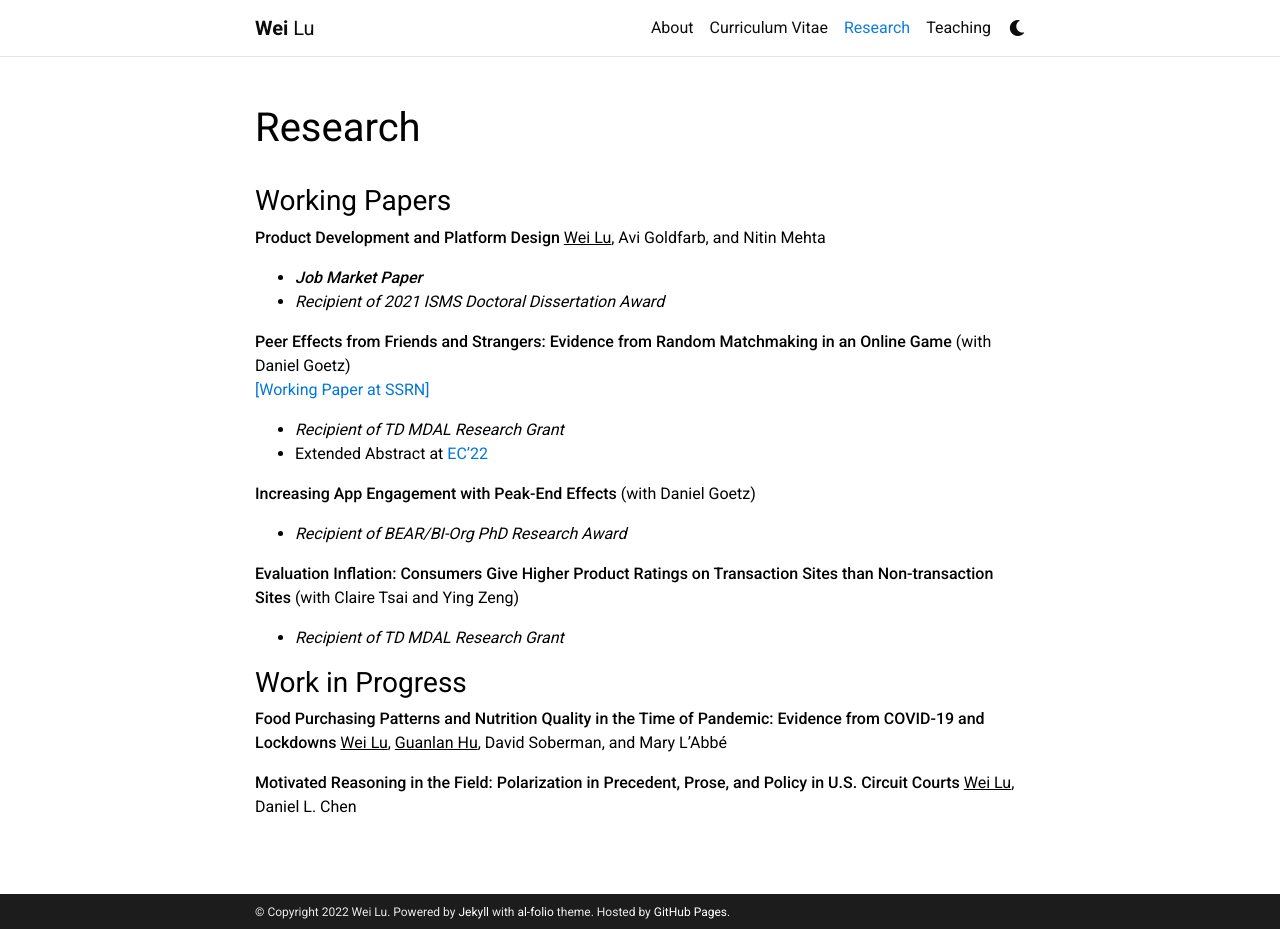
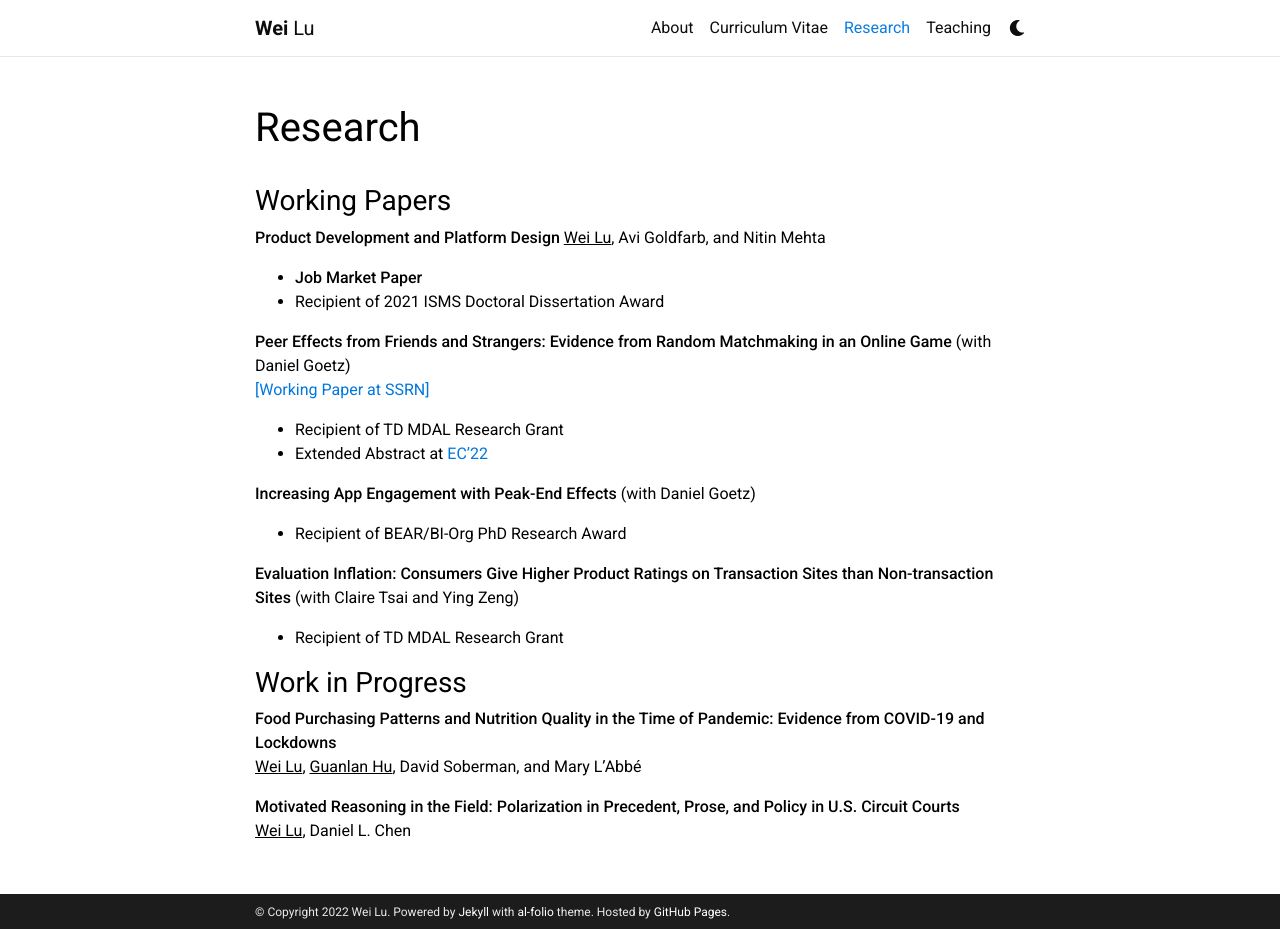
Before and after one commit to weilu-mkt/weilu-mkt.github.io, a Jekyll site: the page built from _pages/research.md, in a window 1280 px wide and 929 px high. Built offline with Jekyll 4.4.1, drawn with Linux system fonts in a browser that asks for light colours; comment, search, counter and statistics services are not loaded; a style sheet for code colours, icons or effects is not loaded.

```diff
--- a/_pages/research.md
+++ b/_pages/research.md
@@ -12,19 +12,19 @@ nav_order: 2
 
 **Product Development and Platform Design**
 <ins>Wei Lu</ins>, Avi Goldfarb, and Nitin Mehta
-* **_Job Market Paper_**
-* _Recipient of 2021 ISMS Doctoral Dissertation Award_
+* **Job Market Paper**
+* Recipient of 2021 ISMS Doctoral Dissertation Award
 
 **Peer Effects from Friends and Strangers: Evidence from Random Matchmaking in an Online Game** (with Daniel Goetz)
 [[Working Paper at SSRN]](https://papers.ssrn.com/sol3/papers.cfm?abstract_id=4116806)
-* _Recipient of TD MDAL Research Grant_
+* Recipient of TD MDAL Research Grant
 * Extended Abstract at [EC'22](https://ec22.sigecom.org/program/accepted-papers/)
 
 **Increasing App Engagement with Peak-End Effects** (with Daniel Goetz)
-* _Recipient of BEAR/BI-Org PhD Research Award_
+* Recipient of BEAR/BI-Org PhD Research Award
 
 **Evaluation Inflation: Consumers Give Higher Product Ratings on Transaction Sites than Non-transaction Sites** (with Claire Tsai and Ying Zeng)
-* _Recipient of TD MDAL Research Grant_
+* Recipient of TD MDAL Research Grant
 
 ### Work in Progress
 
```
